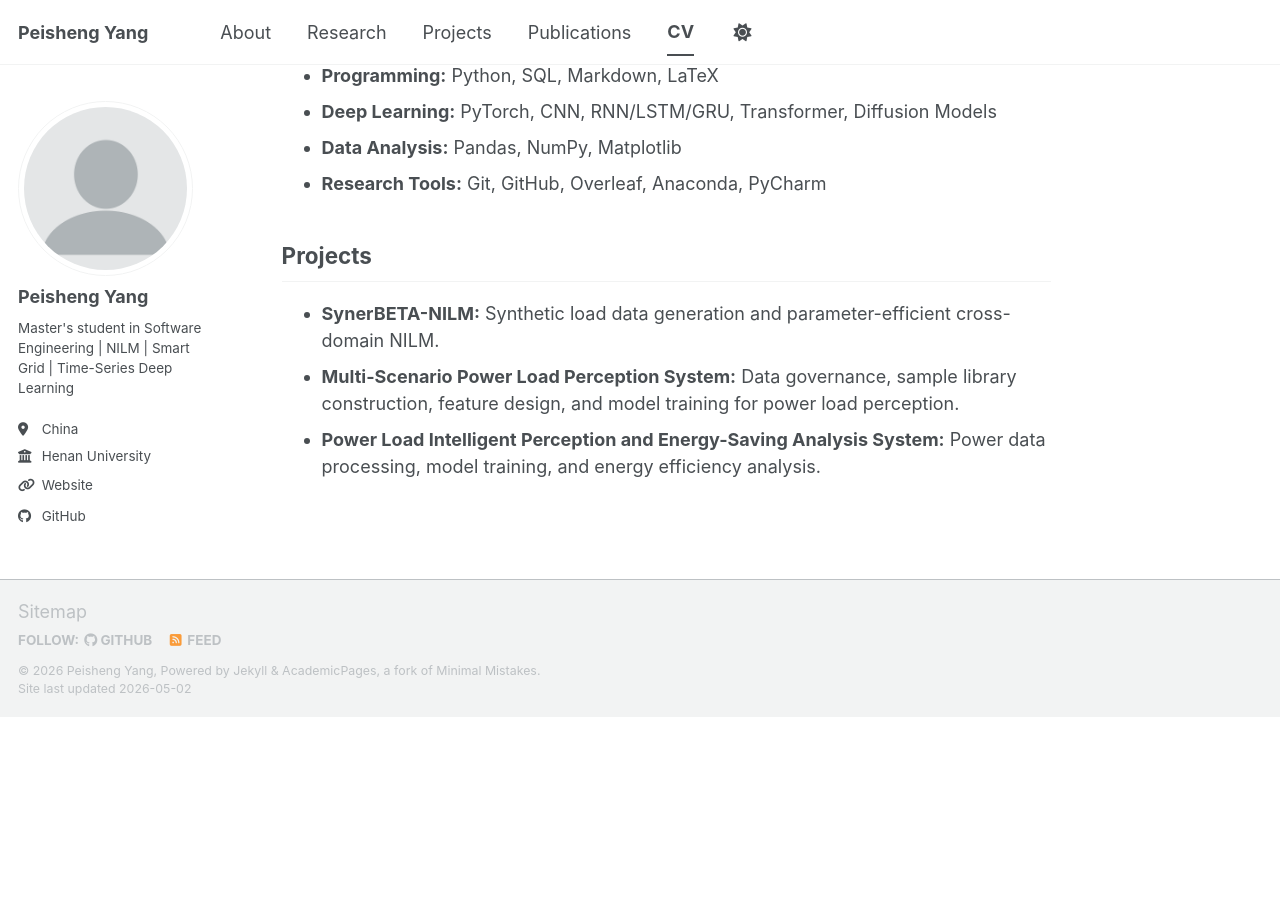
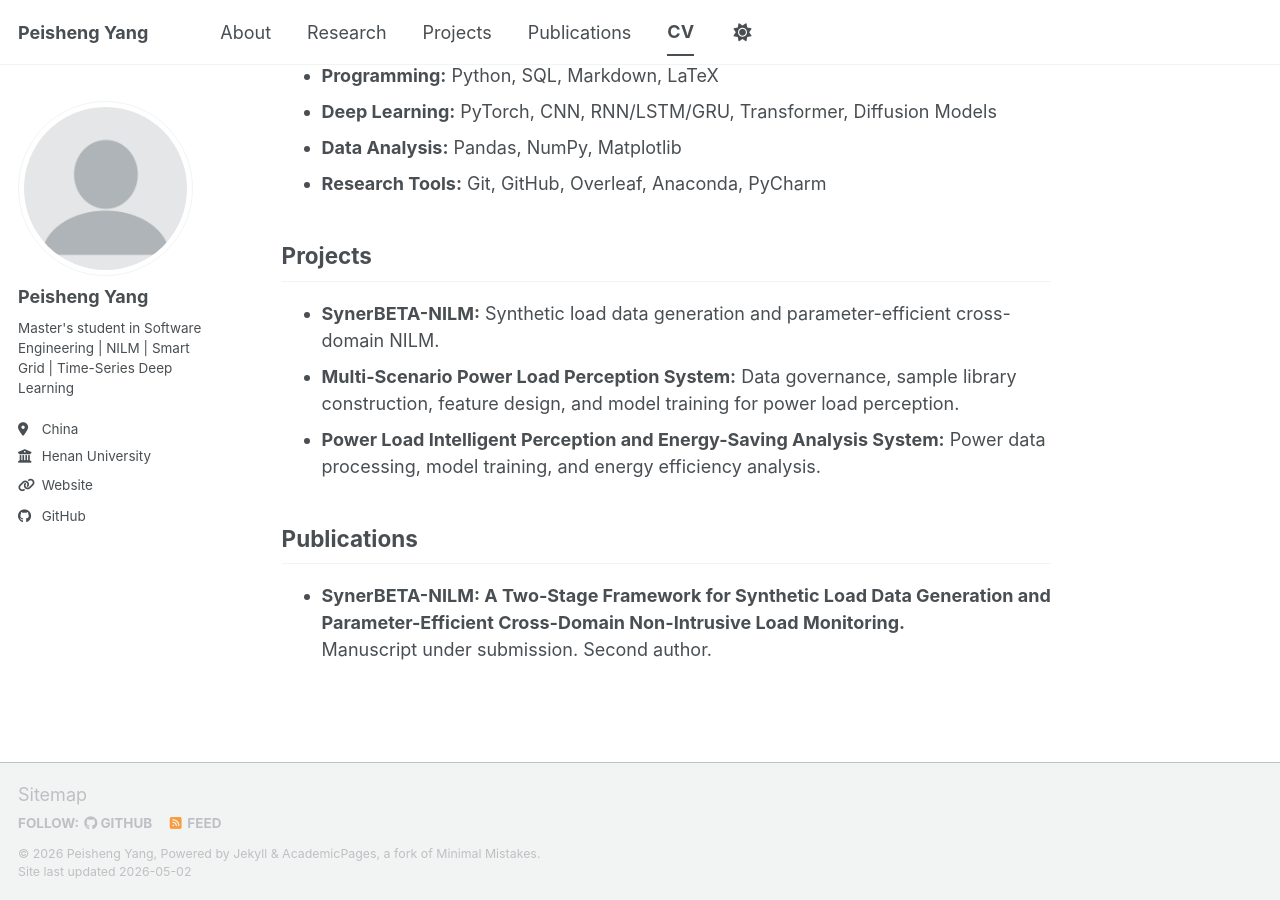
Before and after one commit to AKAYoung/akayoung.github.io, a Jekyll site: the page built from _pages/cv.md, in a window 1280 px wide and 900 px high, scrolled down 771 px. Built offline with Jekyll 4.4.1, drawn with Linux system fonts in a browser that asks for light colours; a script bundle is joined from its source files by our own code; library files that are not in the unit come from our copies; before the commit the page ends 1488 px from its top, so only the background shows below that.

Commit message:
Update cv.md

```diff
--- a/_pages/cv.md
+++ b/_pages/cv.md
@@ -36,3 +36,8 @@ Major: Software Engineering
 - **SynerBETA-NILM:** Synthetic load data generation and parameter-efficient cross-domain NILM.
 - **Multi-Scenario Power Load Perception System:** Data governance, sample library construction, feature design, and model training for power load perception.
 - **Power Load Intelligent Perception and Energy-Saving Analysis System:** Power data processing, model training, and energy efficiency analysis.
+
+## Publications
+
+- **SynerBETA-NILM: A Two-Stage Framework for Synthetic Load Data Generation and Parameter-Efficient Cross-Domain Non-Intrusive Load Monitoring.**
+  Manuscript under submission. Second author.
```
